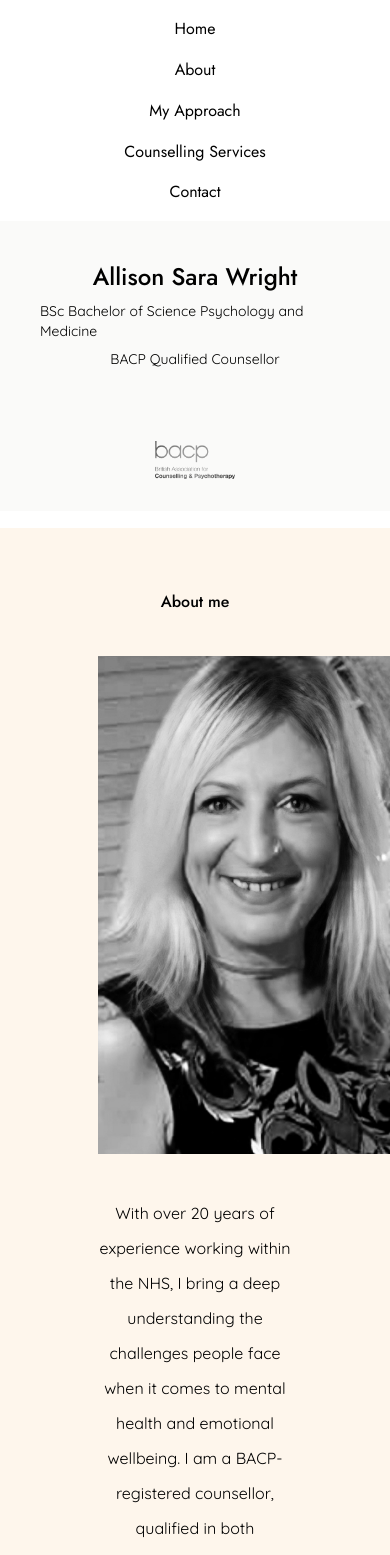
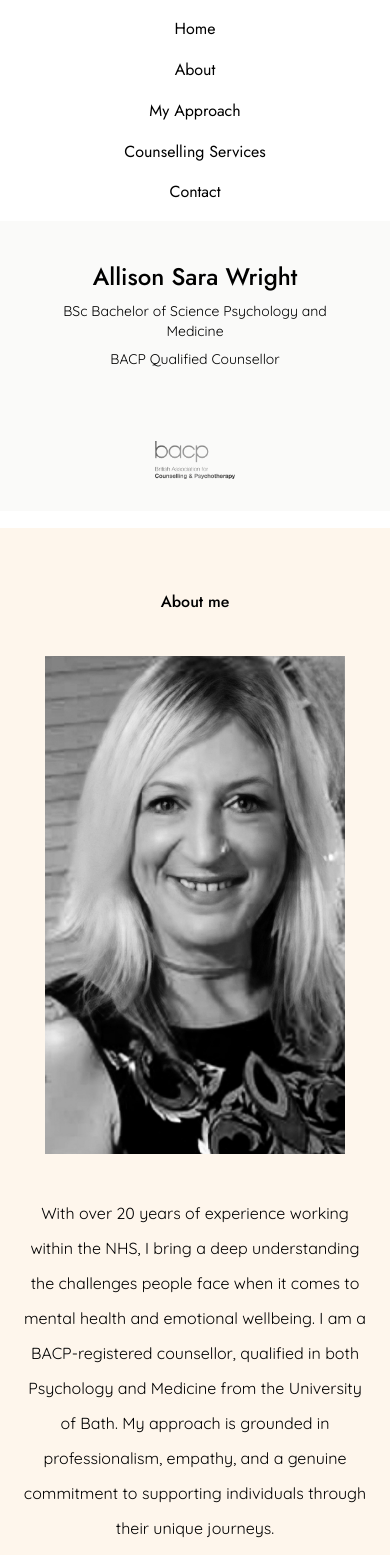
Before and after one commit to jakew1989/Manobal, a React (Vite) app: page /about-me in a window 390 px wide. Shown: the top 1555 px of the page. Built offline with nearby package versions, Linux system fonts and the light colour scheme.

Commit message:
fixed some padding issues

```diff
--- a/src/components/about/about.css
+++ b/src/components/about/about.css
@@ -4,9 +4,6 @@
     background-color: #FEF6EC;
 }
 
-#about-info {
-    margin:0vh 20vw;
-}
 
 #about-info h1 {
     margin: 5vh 0vw;
--- a/src/components/approach/approach.css
+++ b/src/components/approach/approach.css
@@ -4,9 +4,6 @@
     background-color: #EFF6FF;
 }
 
-#approach-info {
-    margin:0vh 20vw;
-}
 
 #approach-info h1 {
     margin: 5vh 0vw;
--- a/src/components/footer/footer.css
+++ b/src/components/footer/footer.css
@@ -20,6 +20,7 @@ footer {
     display: flex;
     justify-content: space-around;
     width: 100vw;
+    padding: 4px;
 }
 
 .description {
--- a/src/components/hero/hero.jsx
+++ b/src/components/hero/hero.jsx
@@ -6,7 +6,7 @@ const Hero = () => {
       <div className="flex flex-col justify-center items-center bg-stone-50">
         <div className="flex flex-col gap-2 p-10 justify-center items-center">
           <h1 className="text-2xl sm:text-3xl lg:text-5xl">Allison Sara Wright</h1>
-          <p className="text-sm sm:text-base md:text-xl">
+          <p className="text-sm sm:text-base md:text-xl text-center">
             BSc Bachelor of Science Psychology and Medicine
           </p>
           <p className="text-sm sm:text-base md:text-xl">BACP Qualified Counsellor</p>
```
